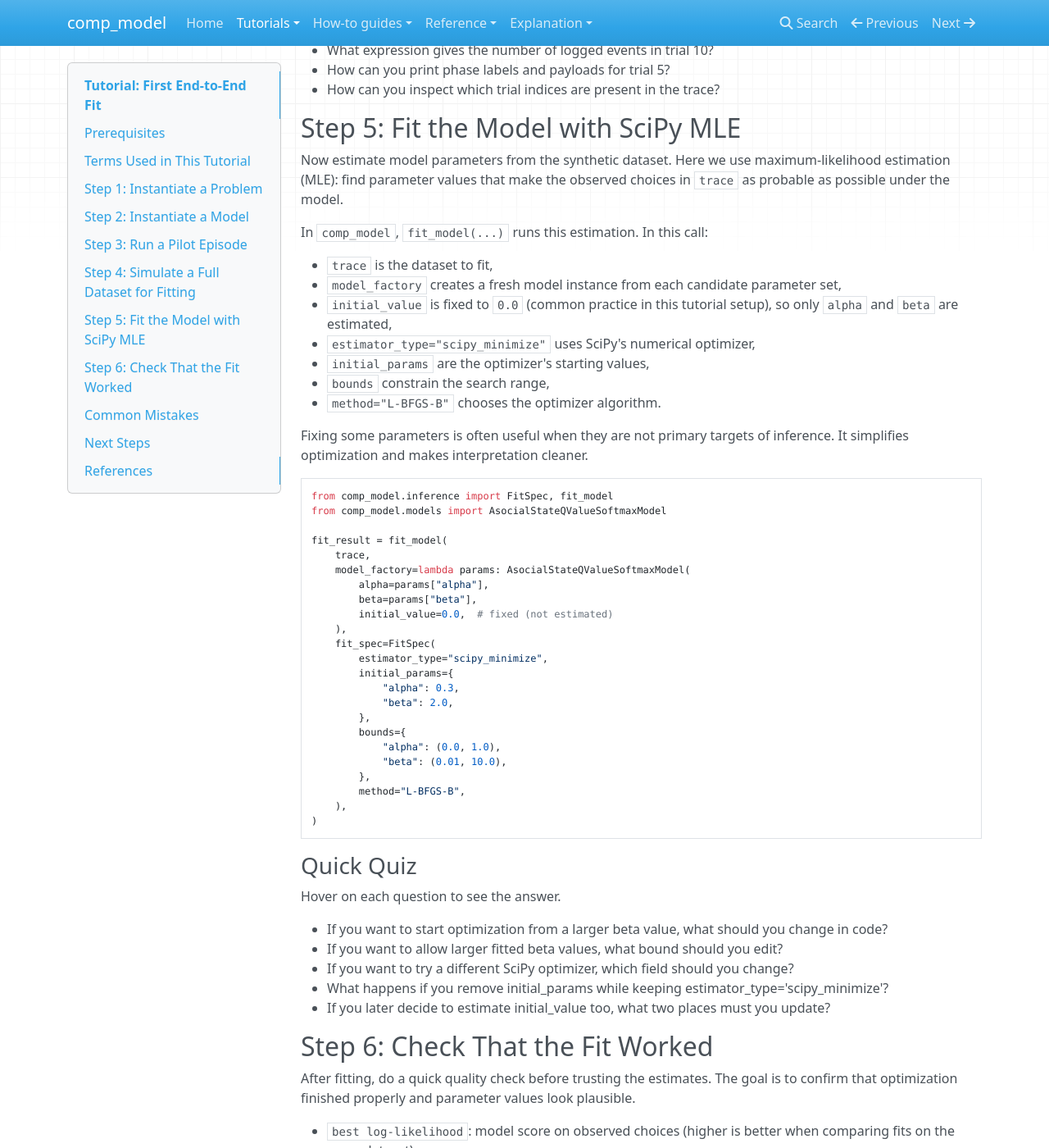
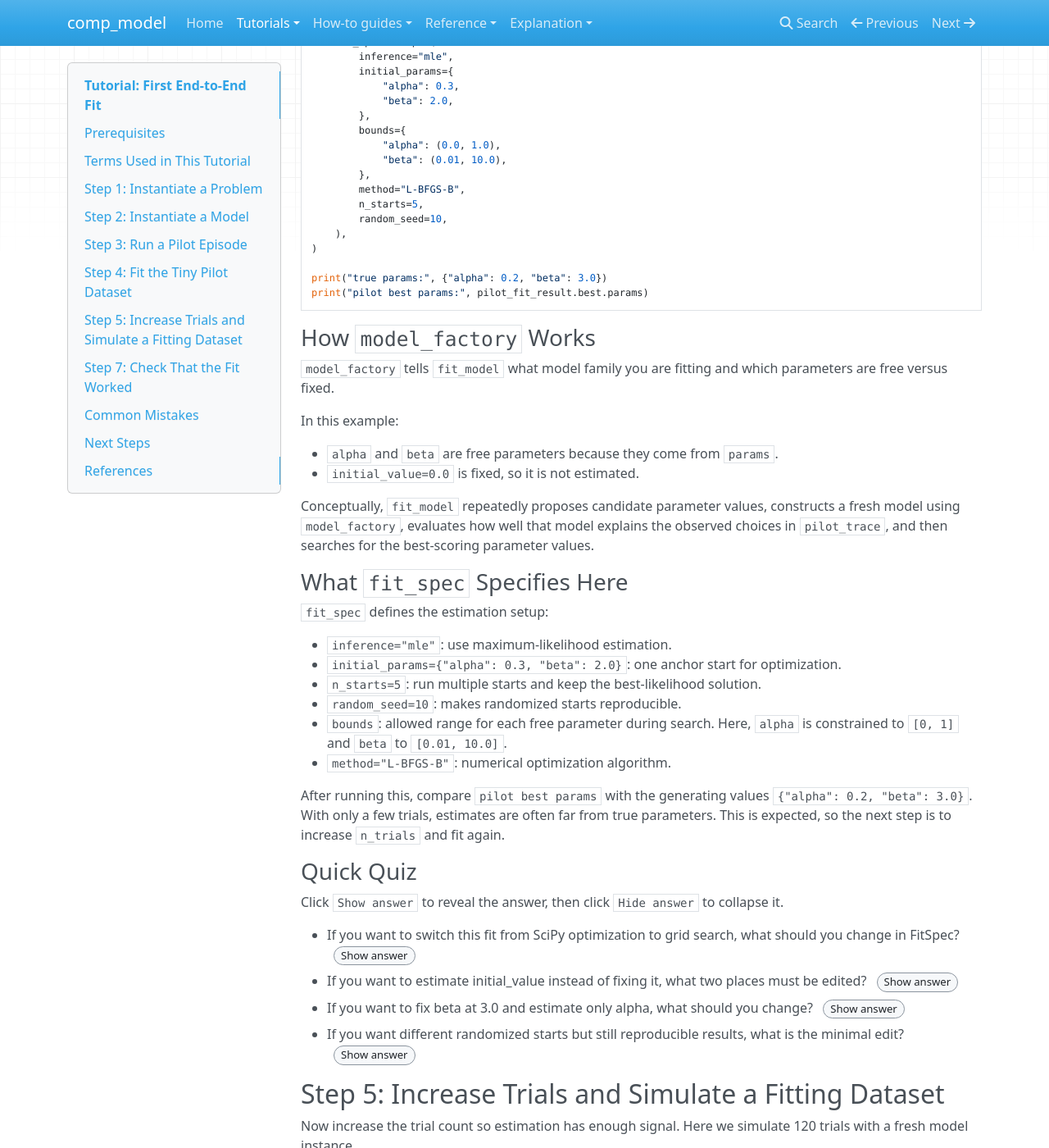
Before and after one commit to g-morishita/comp_model, an MkDocs documentation site: the page built from docs/tutorials/first-end-to-end-fit.md, in a window 1280 px wide and 1400 px high, scrolled down 4773 px. Shown: the whole window at 82% size. Built offline with MkDocs 1.6.1, drawn with Linux system fonts in a browser that asks for light colours; nearby versions of some CDN libraries; some of the changed text lies outside the part shown.

Commit message:
Revise first fit tutorial and add click-to-toggle quiz answers

````diff
--- /dev/null
+++ b/docs/javascripts/quiz.js
@@ -0,0 +1,91 @@
+/* Quiz toggle behavior: click Show answer to reveal, click again to hide. */
+(function () {
+  "use strict";
+
+  let answerCounter = 0;
+
+  function appendInlineCodeText(container, text) {
+    const raw = String(text);
+    const parts = raw.split(/(`[^`]+`)/g);
+    for (const part of parts) {
+      if (!part) {
+        continue;
+      }
+      if (part.startsWith("`") && part.endsWith("`") && part.length >= 2) {
+        const code = document.createElement("code");
+        code.textContent = part.slice(1, -1);
+        container.appendChild(code);
+        continue;
+      }
+      container.appendChild(document.createTextNode(part));
+    }
+  }
+
+  function enhanceQuizItems(root) {
+    const quizNodes = root.querySelectorAll(".cm-quiz");
+    for (const node of quizNodes) {
+      if (!(node instanceof HTMLElement)) {
+        continue;
+      }
+      if (node.dataset.enhanced === "true") {
+        continue;
+      }
+      const answerText = node.dataset.answer;
+      if (!answerText) {
+        continue;
+      }
+
+      node.dataset.enhanced = "true";
+      node.removeAttribute("tabindex");
+      const questionText = (node.textContent || "").trim();
+      node.replaceChildren();
+
+      const question = document.createElement("span");
+      question.className = "cm-quiz-question";
+      question.textContent = questionText;
+
+      const toggle = document.createElement("button");
+      toggle.type = "button";
+      toggle.className = "cm-quiz-toggle";
+      toggle.textContent = "Show answer";
+      toggle.setAttribute("aria-expanded", "false");
+
+      const answer = document.createElement("div");
+      answer.className = "cm-quiz-answer";
+      answer.hidden = true;
+      answer.id = "cm-quiz-answer-" + answerCounter++;
+      toggle.setAttribute("aria-controls", answer.id);
+
+      const answerPrefix = document.createElement("strong");
+      answerPrefix.textContent = "Answer:";
+      answer.appendChild(answerPrefix);
+      answer.appendChild(document.createTextNode(" "));
+      appendInlineCodeText(answer, answerText);
+
+      toggle.addEventListener("click", function () {
+        const shouldShow = answer.hidden;
+        answer.hidden = !shouldShow;
+        toggle.textContent = shouldShow ? "Hide answer" : "Show answer";
+        toggle.setAttribute("aria-expanded", String(shouldShow));
+      });
+
+      node.appendChild(question);
+      node.appendChild(document.createTextNode(" "));
+      node.appendChild(toggle);
+      node.appendChild(answer);
+    }
+  }
+
+  function boot() {
+    enhanceQuizItems(document);
+  }
+
+  if (typeof document$ !== "undefined" && document$.subscribe) {
+    document$.subscribe(boot);
+  }
+  if (document.readyState === "loading") {
+    document.addEventListener("DOMContentLoaded", boot, { once: true });
+  } else {
+    boot();
+  }
+})();
--- /dev/null
+++ b/docs/stylesheets/quiz.css
@@ -0,0 +1,45 @@
+/* Click-to-toggle quiz styling for tutorial quick-check questions. */
+.cm-quiz {
+  display: block;
+  margin: 0.2rem 0 0.45rem;
+}
+
+.cm-quiz-question {
+  font-weight: 500;
+}
+
+.cm-quiz-toggle {
+  margin-left: 0.5rem;
+  padding: 0.08rem 0.5rem;
+  border: 1px solid #8b949e;
+  border-radius: 999px;
+  background: #f6f8fa;
+  color: #1f2328;
+  cursor: pointer;
+  font-size: 0.82em;
+  line-height: 1.45;
+}
+
+.cm-quiz-toggle:hover {
+  background: #eaeef2;
+}
+
+.cm-quiz-toggle:focus-visible {
+  outline: 2px solid #2f6feb;
+  outline-offset: 2px;
+}
+
+.cm-quiz-answer {
+  margin-top: 0.4rem;
+  padding: 0.45rem 0.6rem;
+  border: 1px solid #c8d1da;
+  border-radius: 0.35rem;
+  background: #f6f8fa;
+  color: #24292f;
+  line-height: 1.4;
+  font-size: 0.95em;
+}
+
+.cm-quiz-answer strong {
+  margin-right: 0.2rem;
+}
--- a/docs/tutorials/first-end-to-end-fit.md
+++ b/docs/tutorials/first-end-to-end-fit.md
@@ -53,10 +53,10 @@ problem = StationaryBanditProblem(reward_probabilities=[0.2, 0.8])
 
 ### Quick Quiz
 
-Hover on each question to see the answer.
+Click `Show answer` to reveal the answer, then click `Hide answer` to collapse it.
 
-- <span title="Use reward_probabilities=[0.5, 0.8].">If you want to change option 0 reward probability from 0.2 to 0.5, what should you change in code?</span>
-- <span title="Add one more entry: reward_probabilities=[0.2, 0.8, 0.5].">If you add a third option with reward probability 0.5, how should reward_probabilities look?</span>
+- <span class="cm-quiz" data-answer="Use reward_probabilities=[0.5, 0.8].">If you want to change option 0 reward probability from 0.2 to 0.5, what should you change in code?</span>
+- <span class="cm-quiz" data-answer="Add one more entry: reward_probabilities=[0.2, 0.8, 0.5].">If you add a third option with reward probability 0.5, how should reward_probabilities look?</span>
 
 ### Optional: Interact with the Problem Directly
 
@@ -111,9 +111,9 @@ generating_model = AsocialStateQValueSoftmaxModel(alpha=0.2, beta=3.0, initial_v
 
 ### Quick Quiz
 
-Hover on each question to see the answer.
+Click `Show answer` to reveal the answer, then click `Hide answer` to collapse it.
 
-- <span title="AsocialStateQValueSoftmaxModel(alpha=-0.2, beta=3.0, initial_value=0.0) raises ValueError: alpha must be in [0, 1].">What exact error behavior should you expect if alpha is negative?</span>
+- <span class="cm-quiz" data-answer="AsocialStateQValueSoftmaxModel(alpha=-0.2, beta=3.0, initial_value=0.0) raises ValueError: alpha must be in [0, 1].">What exact error behavior should you expect if alpha is negative?</span>
 
 ### Guardrails
 
@@ -217,19 +217,110 @@ choices) and inference/estimation (fitting parameters or comparing models).
 
 ### Quick Quiz
 
-Hover on each question to see the answer.
+Click `Show answer` to reveal the answer, then click `Hide answer` to collapse it.
 
-- <span title="SimulationConfig(n_trials=10, seed=10)">If you want the pilot run to simulate 10 trials (keeping the same seed), what should `SimulationConfig` be?</span>
-- <span title="Change only the seed, for example SimulationConfig(n_trials=3, seed=42).">If you want a different random sequence but keep trial count fixed, what should you change?</span>
-- <span title="Use pilot_trace.by_trial(0).">If you want only the events from trial 0, what method call should you use?</span>
-- <span title="The trace stores `comp_model` event labels in order: observation -> decision -> outcome -> update.">What event-label order should you expect inside one trial?</span>
+- <span class="cm-quiz" data-answer="SimulationConfig(n_trials=10, seed=10)">If you want the pilot run to simulate 10 trials (keeping the same seed), what should `SimulationConfig` be?</span>
+- <span class="cm-quiz" data-answer="Change only the seed, for example SimulationConfig(n_trials=3, seed=42).">If you want a different random sequence but keep trial count fixed, what should you change?</span>
+- <span class="cm-quiz" data-answer="Use pilot_trace.by_trial(0).">If you want only the events from trial 0, what method call should you use?</span>
+- <span class="cm-quiz" data-answer="The trace stores comp_model event labels in this order: observation, decision, outcome, update.">What event-label order should you expect inside one trial?</span>
 
-## Step 4: Simulate a Full Dataset for Fitting
+## Step 4: Fit the Tiny Pilot Dataset
 
-The pilot run is only for quick inspection. For fitting, you usually need more
-trials so the parameter signal is stronger and estimation is more stable.
+Now fit the model to the pilot dataset (`pilot_trace`) and inspect the
+estimated parameters.
 
-Here we generate a full synthetic dataset with 120 trials. In this call:
+To do this, we use `fit_model(...)`. It takes three core inputs:
+
+- the simulated data (`pilot_trace`) from Step 3,
+- a model definition for fitting (`model_factory`),
+- and a fitting specification (`fit_spec`).
+
+Here is the fitting code:
+
+```python
+from comp_model.inference import FitSpec, fit_model
+from comp_model.models import AsocialStateQValueSoftmaxModel
+
+pilot_fit_result = fit_model(
+    pilot_trace,
+    model_factory=lambda params: AsocialStateQValueSoftmaxModel(
+        alpha=params["alpha"],
+        beta=params["beta"],
+        initial_value=0.0,  # fixed (not estimated)
+    ),
+    fit_spec=FitSpec(
+        inference="mle",
+        initial_params={
+            "alpha": 0.3,
+            "beta": 2.0,
+        },
+        bounds={
+            "alpha": (0.0, 1.0),
+            "beta": (0.01, 10.0),
+        },
+        method="L-BFGS-B",
+        n_starts=5,
+        random_seed=10,
+    ),
+)
+
+print("true params:", {"alpha": 0.2, "beta": 3.0})
+print("pilot best params:", pilot_fit_result.best.params)
+```
+
+### How `model_factory` Works
+
+`model_factory` tells `fit_model` what model family you are fitting and which
+parameters are free versus fixed.
+
+In this example:
+
+- `alpha` and `beta` are free parameters because they come from `params`.
+- `initial_value=0.0` is fixed, so it is not estimated.
+
+Conceptually, `fit_model` repeatedly proposes candidate parameter values,
+constructs a fresh model using `model_factory`, evaluates how well that model
+explains the observed choices in `pilot_trace`, and then searches for the
+best-scoring parameter values.
+
+### What `fit_spec` Specifies Here
+
+`fit_spec` defines the estimation setup:
+
+- `inference="mle"`:
+  use maximum-likelihood estimation.
+- `initial_params={"alpha": 0.3, "beta": 2.0}`:
+  one anchor start for optimization.
+- `n_starts=5`:
+  run multiple starts and keep the best-likelihood solution.
+- `random_seed=10`:
+  makes randomized starts reproducible.
+- `bounds`:
+  allowed range for each free parameter during search.
+  Here, `alpha` is constrained to `[0, 1]` and `beta` to `[0.01, 10.0]`.
+- `method="L-BFGS-B"`:
+  numerical optimization algorithm.
+
+After running this, compare `pilot best params` with the generating values
+`{"alpha": 0.2, "beta": 3.0}`.
+With only a few trials, estimates are often far from true parameters. This is
+expected, so the next step is to increase `n_trials` and fit again.
+
+### Quick Quiz
+
+Click `Show answer` to reveal the answer, then click `Hide answer` to collapse it.
+
+- <span class="cm-quiz" data-answer='Set `solver=\"grid_search\"` and provide `parameter_grid`, for example: FitSpec(inference=\"mle\", solver=\"grid_search\", parameter_grid={\"alpha\": [0.1, 0.2, 0.3], \"beta\": [1.0, 2.0, 3.0]})'>If you want to switch this fit from SciPy optimization to grid search, what should you change in `FitSpec`?</span>
+- <span class="cm-quiz" data-answer='Change `initial_value=0.0` to `initial_value=params[\"initial_value\"]` in `model_factory`, then include `initial_value` in your search-space settings (for example, add a bound such as `\"initial_value\": (-2.0, 2.0)` or a grid entry).'>If you want to estimate `initial_value` instead of fixing it, what two places must be edited?</span>
+- <span class="cm-quiz" data-answer='Set a constant in `model_factory` (for example `beta=3.0` instead of `beta=params[\"beta\"]`), then remove `beta` from your search-space settings (bounds/grid).'>If you want to fix `beta` at `3.0` and estimate only `alpha`, what should you change?</span>
+- <span class="cm-quiz" data-answer='Keep `n_starts` the same and change `random_seed`, for example from `10` to `42`.'>If you want different randomized starts but still reproducible results, what is the minimal edit?</span>
+
+## Step 5: Increase Trials and Simulate a Fitting Dataset
+
+Now increase the trial count so estimation has enough signal. Here we simulate
+120 trials with a fresh model instance.
+
+In this call:
 
 - `n_trials=120` controls dataset size for fitting,
 - `seed=11` makes the simulation reproducible,
@@ -248,38 +339,15 @@ pilot run do not leak into the fitting dataset.
 
 ### Quick Quiz
 
-Hover on each question to see the answer.
+Click `Show answer` to reveal the answer, then click `Hide answer` to collapse it.
 
-- <span title="trace.by_trial(0)">What call returns only trial 0 events from the full dataset trace?</span>
-- <span title="len(trace.by_trial(10))">What expression gives the number of logged events in trial 10?</span>
-- <span title="for event in trace.by_trial(5): print(event.phase.value, event.payload)">How can you print phase labels and payloads for trial 5?</span>
-- <span title="sorted({event.trial_index for event in trace.events})">How can you inspect which trial indices are present in the trace?</span>
+- <span class="cm-quiz" data-answer="trace.by_trial(0)">What call returns only trial 0 events from the full dataset trace?</span>
+- <span class="cm-quiz" data-answer="len(trace.by_trial(10))">What expression gives the number of logged events in trial 10?</span>
+- <span class="cm-quiz" data-answer="for event in trace.by_trial(5): print(event.phase.value, event.payload)">How can you print phase labels and payloads for trial 5?</span>
 
-## Step 5: Fit the Model with SciPy MLE
-
-Now estimate model parameters from the synthetic dataset. Here we use
-maximum-likelihood estimation (MLE): find parameter values that make the
-observed choices in `trace` as probable as possible under the model.
-
-In `comp_model`, `fit_model(...)` runs this estimation. In this call:
-
-- `trace` is the dataset to fit,
-- `model_factory` creates a fresh model instance from each candidate parameter
-  set,
-- `initial_value` is fixed to `0.0` (common practice in this tutorial setup),
-  so only `alpha` and `beta` are estimated,
-- `estimator_type="scipy_minimize"` uses SciPy's numerical optimizer,
-- `initial_params` are the optimizer's starting values,
-- `bounds` constrain the search range,
-- `method="L-BFGS-B"` chooses the optimizer algorithm.
-
-Fixing some parameters is often useful when they are not primary targets of
-inference. It simplifies optimization and makes interpretation cleaner.
+Now estimate model parameters from the larger synthetic dataset in `trace`.
 
 ```python
-from comp_model.inference import FitSpec, fit_model
-from comp_model.models import AsocialStateQValueSoftmaxModel
-
 fit_result = fit_model(
     trace,
     model_factory=lambda params: AsocialStateQValueSoftmaxModel(
@@ -288,7 +356,7 @@ fit_result = fit_model(
         initial_value=0.0,  # fixed (not estimated)
     ),
     fit_spec=FitSpec(
-        estimator_type="scipy_minimize",
+        inference="mle",
         initial_params={
             "alpha": 0.3,
             "beta": 2.0,
@@ -298,21 +366,28 @@ fit_result = fit_model(
             "beta": (0.01, 10.0),
         },
         method="L-BFGS-B",
+        n_starts=5,
+        random_seed=11,
     ),
 )
 ```
 
+You can compare tiny-data and larger-data estimates directly:
+
+```python
+print("true params:", {"alpha": 0.2, "beta": 3.0})
+print("pilot best params:", pilot_fit_result.best.params)
+print("full-data best params:", fit_result.best.params)
+```
+
 ### Quick Quiz
 
-Hover on each question to see the answer.
+Click `Show answer` to reveal the answer, then click `Hide answer` to collapse it.
 
-- <span title="Set initial_params['beta'] to the new starting value, for example 5.0.">If you want to start optimization from a larger beta value, what should you change in code?</span>
-- <span title="Use bounds['beta'] = (0.01, 20.0).">If you want to allow larger fitted beta values, what bound should you edit?</span>
-- <span title="Set method='Powell' (or another SciPy method you want to try).">If you want to try a different SciPy optimizer, which field should you change?</span>
-- <span title="fit_model raises ValueError because scipy_minimize requires initial_params.">What happens if you remove initial_params while keeping estimator_type='scipy_minimize'?</span>
-- <span title="Add it to the model_factory parameter mapping and also add initial_params/bounds entries for initial_value.">If you later decide to estimate initial_value too, what two places must you update?</span>
+- <span class="cm-quiz" data-answer="Use bounds['beta'] = (0.01, 20.0).">If you want to allow larger fitted beta values, what bound should you edit?</span>
+- <span class="cm-quiz" data-answer="Use code edits: `initial_value=params['initial_value']` in `model_factory`, then include `initial_value` in your search-space settings (for example, add `'initial_value': (-2.0, 2.0)` to bounds or add grid values).">If you later decide to estimate initial_value too, what two places must you update?</span>
 
-## Step 6: Check That the Fit Worked
+## Step 7: Check That the Fit Worked
 
 After fitting, do a quick quality check before trusting the estimates. The goal
 is to confirm that optimization finished properly and parameter values look
@@ -331,22 +406,6 @@ if fit_result.scipy_diagnostics is not None:
     print("optimizer message:", fit_result.scipy_diagnostics.message)
 ```
 
-You can also add explicit sanity checks:
-
-```python
-import math
-
-ll = fit_result.best.log_likelihood
-params = fit_result.best.params
-
-if not math.isfinite(ll):
-    raise RuntimeError("Fit failed: log-likelihood is not finite.")
-if not (0.0 <= params["alpha"] <= 1.0):
-    raise RuntimeError(f"Fit failed: alpha out of range: {params['alpha']}")
-if not (params["beta"] > 0.0):
-    raise RuntimeError(f"Fit failed: beta must be > 0: {params['beta']}")
-```
-
 Minimum checks before moving on:
 
 1. best log-likelihood is finite,
@@ -356,16 +415,9 @@ Minimum checks before moving on:
 4. recovered values are at least directionally close to generating values when
    trial counts are moderate.
 
-### Quick Quiz
+## Common Mistakes
 
-Hover on each question to see the answer.
-
-- <span title="fit_result.best.log_likelihood">Which field gives the fitted log-likelihood score?</span>
-- <span title="fit_result.best.params">Which field stores fitted parameter values?</span>
-- <span title="fit_result.scipy_diagnostics.success">Which field indicates whether the SciPy optimizer reported convergence?</span>
-- <span title="Use a finite check on log-likelihood, range checks on alpha/beta, and inspect optimizer success/message.">What is the minimum set of checks to run before trusting this fit?</span>
-
-## Common Mistakes
+What if you fail:
 
 1. Reusing a model that has already learned from a previous run.
 2. Using too few trials (recovery becomes unstable).
--- a/mkdocs.yml
+++ b/mkdocs.yml
@@ -5,6 +5,12 @@ site_url: https://g-morishita.github.io/comp_model/
 
 theme:
   name: mkdocs
+
+extra_css:
+  - stylesheets/quiz.css
+
+extra_javascript:
+  - javascripts/quiz.js
 
 nav:
   - Home: index.md
````
